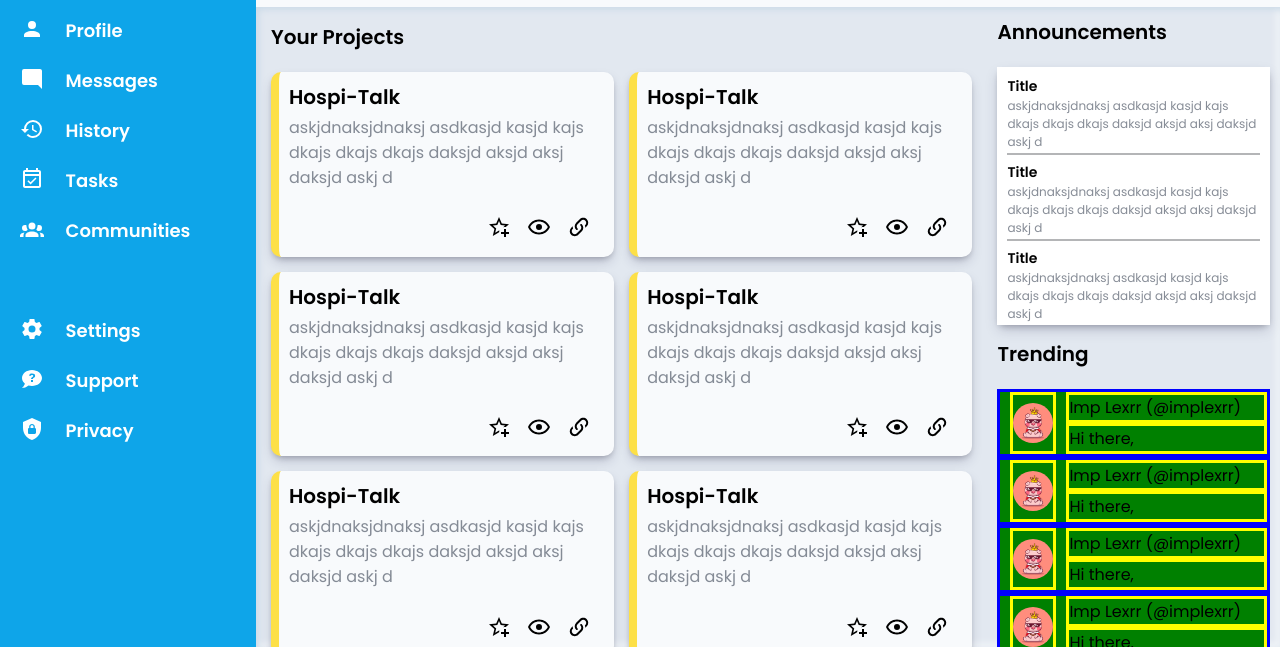
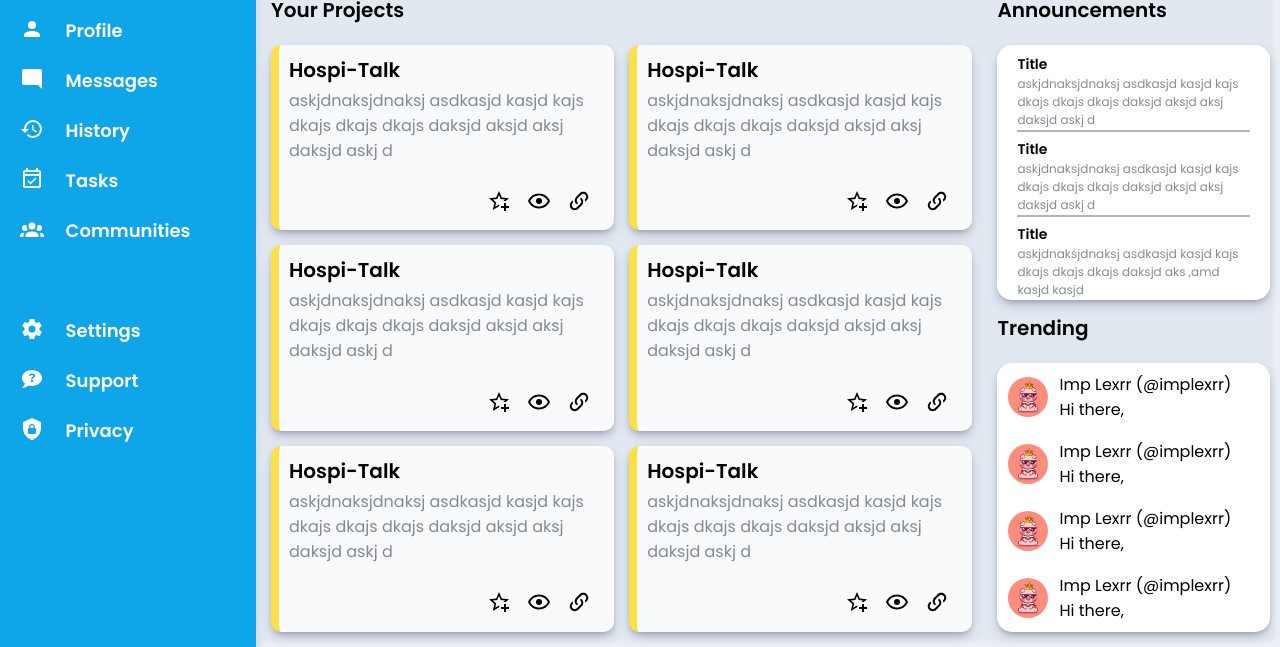
Before and after one commit to implexrr/admin-dashboard, a plain HTML site: page index.html in a window 1280 px wide. Shown: the part 153-800 px from the top of the page. Drawn offline with Linux system fonts and the light colour scheme.

Commit message:
Finish right-side layout

```diff
--- a/css-files/index.css
+++ b/css-files/index.css
@@ -37,7 +37,6 @@ ul {
   list-style-type: none;
 }
 
-
 body {
   height: 100vh;
   width: 100%;
@@ -45,7 +44,7 @@ body {
   padding: 0px;
   display: grid;
   grid-template-columns: max(250px, 20%) max(80vh, 80%);
-  grid-template-rows: 20% 1fr;
+  grid-template-rows: max-content 1fr;
   grid-template-areas:
   "dashboard-menu top-banner"
   "dashboard-menu  main-dashboard"
@@ -229,7 +228,6 @@ img {
 .project-cards {
   padding: 15px;
   grid-column: 1 / 2;
-  /* background-color: bisque; */
   display: grid;
   grid-template-rows: 50px 1fr;
 }
@@ -300,6 +298,7 @@ img {
 
 .announcements {
   grid-row: 1 / 2;
+  padding-top: 5px;
   display: grid;
   grid-template-rows: 50px 1fr;
   margin-bottom: 5%;
@@ -308,15 +307,27 @@ img {
 
 .announcement-cards {
   display: grid;
+  border-radius: 15px;
+  background-color: var(--card-bg-color);
   grid-template-rows: 1fr 1fr 1fr;
   box-shadow: var(--card-box-shadow);
+  overflow-y: scroll;
+  padding: 0px 20px;
+  -ms-overflow-style: none;
+  scrollbar-width: none;
+  /* I WAS HERE */
 }
 
+.announcement-cards::-webkit-scrollbar {
+  display: none;
+}
+
+
+
 .announcement-card {
+  box-sizing: border-box;
   display: grid;
-  padding: 0px 10px;
   grid-template-rows: 30px 50px;
-  background-color: var(--card-bg-color);
 }
 
 .announcement-card .title {
@@ -326,10 +337,13 @@ img {
   color: var(--card-title-color);
   font-size: 14px;
   font-weight: 600;
+  /* margin: 10px 20px; */
 }
 
 .announcement-card .description {
   font-size: 12px;
+  /* margin: 10px 20px; */
+  /* padding-right: 20px; */
 }
 
 .announcement-card:first-child .title{
@@ -341,12 +355,20 @@ img {
 .trending {
   grid-row: 2 / 3;
   display: grid;
-  grid-template-rows: 50px 1fr 1fr 1fr 1fr;
+  grid-template-rows: 50px 1fr;
+  padding-bottom: 5px;
+}
+
+.trender-cards {
+  display: grid;
+  grid-template-rows: 1fr 1fr 1fr 1fr;
+  box-shadow: var(--card-box-shadow);
+  background-color: var(--card-bg-color);
+  border-radius: 15px;
 }
 
 .trender {
-  background-color: green;
-  border: solid blue;
+
   display: grid;
 
   grid-template-columns: 1fr 5fr;
@@ -355,9 +377,7 @@ img {
   grid-template-rows: 1fr 1fr;
 }
 
-.trender > * {
-  border: solid yellow;
-}
+
 
 .trender .prof-pic {
   grid-area: 1 / 1 / -1 / 2;
--- a/index.html
+++ b/index.html
@@ -192,6 +192,7 @@
             </button>
           </div>
         </div>
+
         <div class="card">
           <div class="project-title">
             Hospi-Talk
@@ -283,12 +284,13 @@
           </div>
           <div class="announcement-card">
             <div class="title">Title</div>
-            <div class="description">askjdnaksjdnaksj asdkasjd kasjd kajs dkajs dkajs dkajs daksjd aksjd aksj daksjd askj d</div>
+            <div class="description">askjdnaksjdnaksj asdkasjd kasjd kajs dkajs dkajs dkajs daksjd aks ,amd kasjd kasjd nkajsndkjansdkjanskdjnaskjdnjd aksj daksjd askj dksjd aksjd aksj da</div>
           </div>
         </div>
       </div>
       <div class="trending">
         <div class="header">Trending</div>
+        <div class="trender-cards">
           <div class="trender">
             <div class="prof-pic">
               <img src="/assets/images/cute-king-pig-wearing-glasses-cartoon-illustration-animal-concept-isolated-flat-cartoon_138676-2291.webp">
@@ -318,6 +320,8 @@
             <div class="proj-name">Hi there,</div>
           </div>
         </div>
+
+      </div>
     </div>
   </div>
   <script src="/js-files/index.js"></script>
```
Lines whose indentation alone changed are shown as unchanged.
